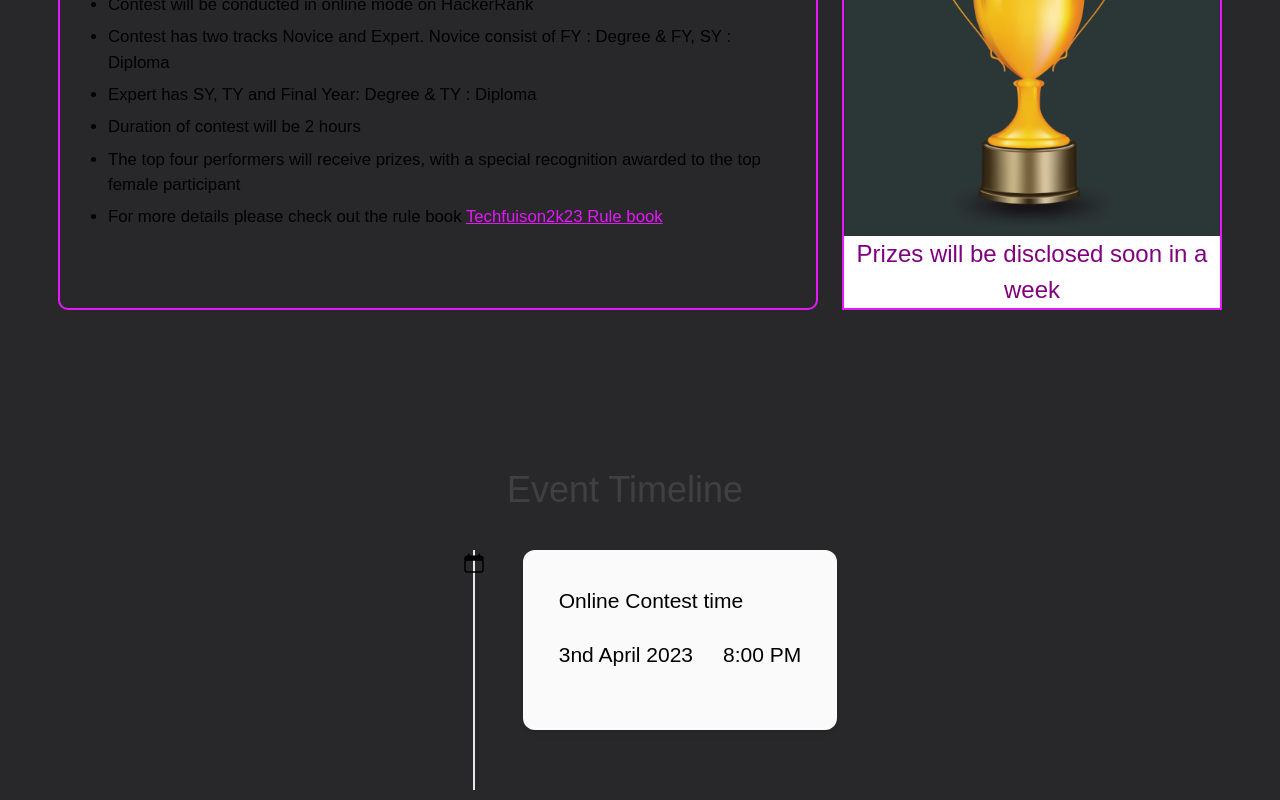
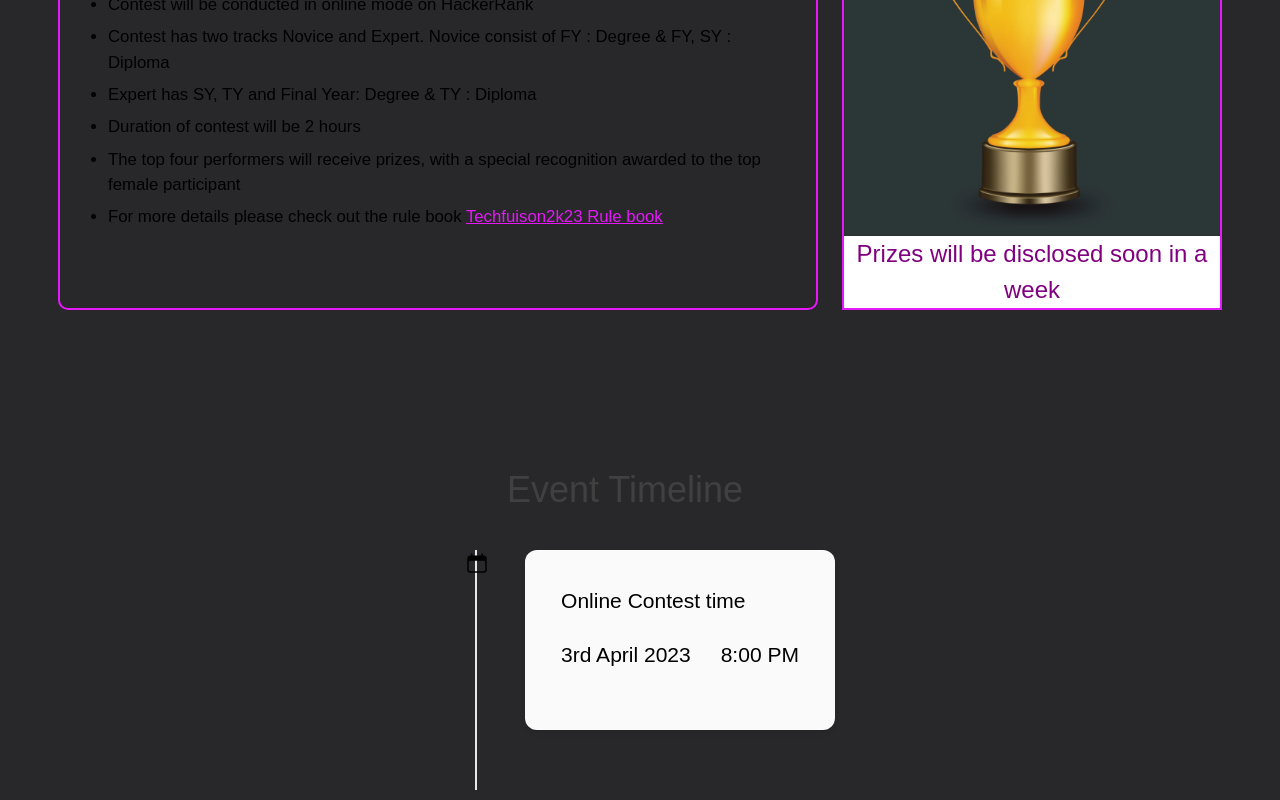
Before and after one commit to raptor-2001/sait-techfusion-2k23, a React (Vite) app: page /event/codecrush in a window 1280 px wide. Shown: the part 362-1162 px from the top of the page. Built offline with nearby package versions, Linux system fonts and the light colour scheme.

Commit message:
code crush date changed

```diff
--- a/src/pages/Codecrush.jsx
+++ b/src/pages/Codecrush.jsx
@@ -99,7 +99,7 @@ const Codecrush = () => {
                <div class="mb-4 flex justify-between">
                   <a
                      class="text-sm text-info transition duration-150 ease-in-out hover:text-info-600 focus:text-info-600 active:text-info-700 mr-5"
-                     >3nd April 2023</a
+                     >3rd April 2023</a
                   >
                   <a
                      class="text-sm text-info transition duration-150 ease-in-out hover:text-info-600 focus:text-info-600 active:text-info-700"
```
